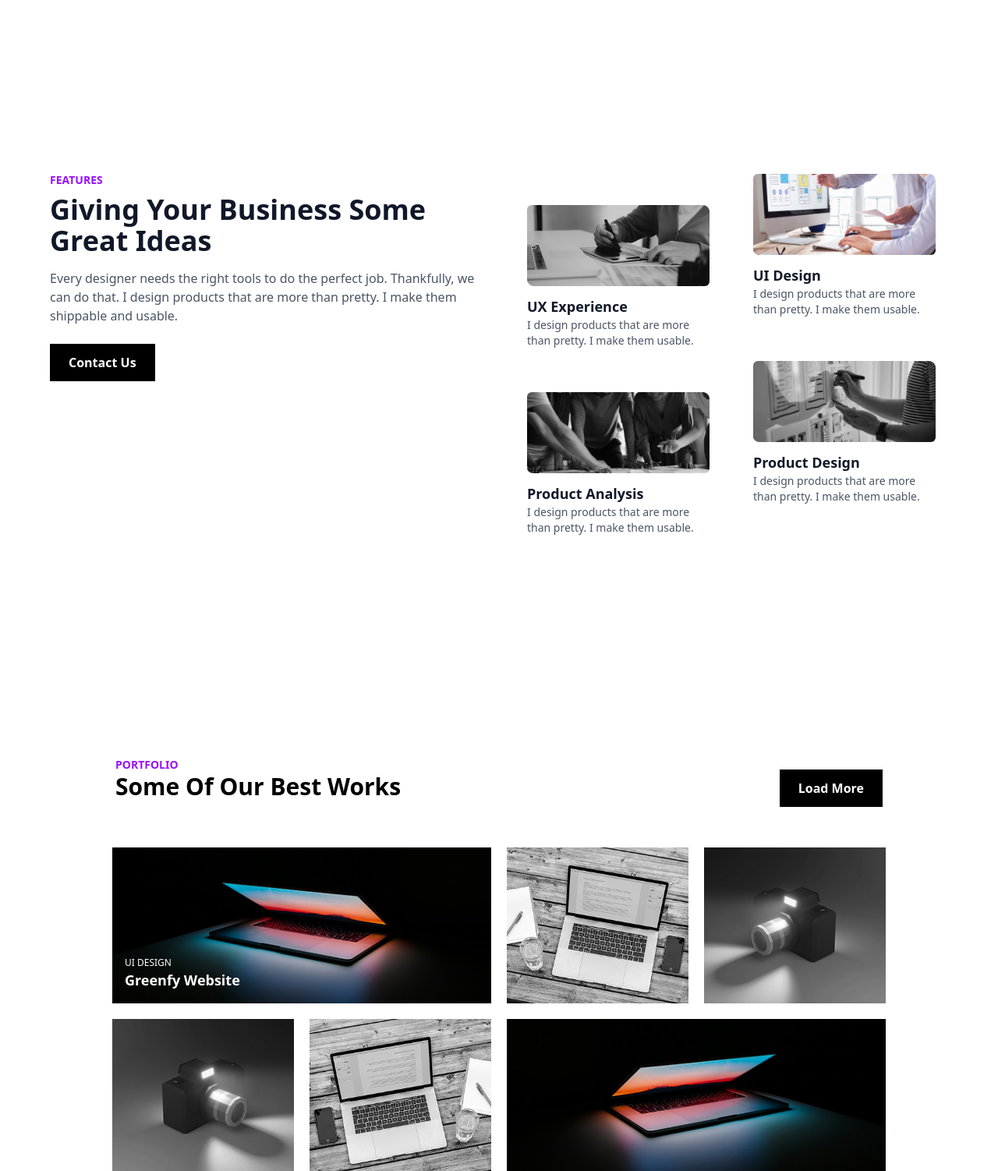
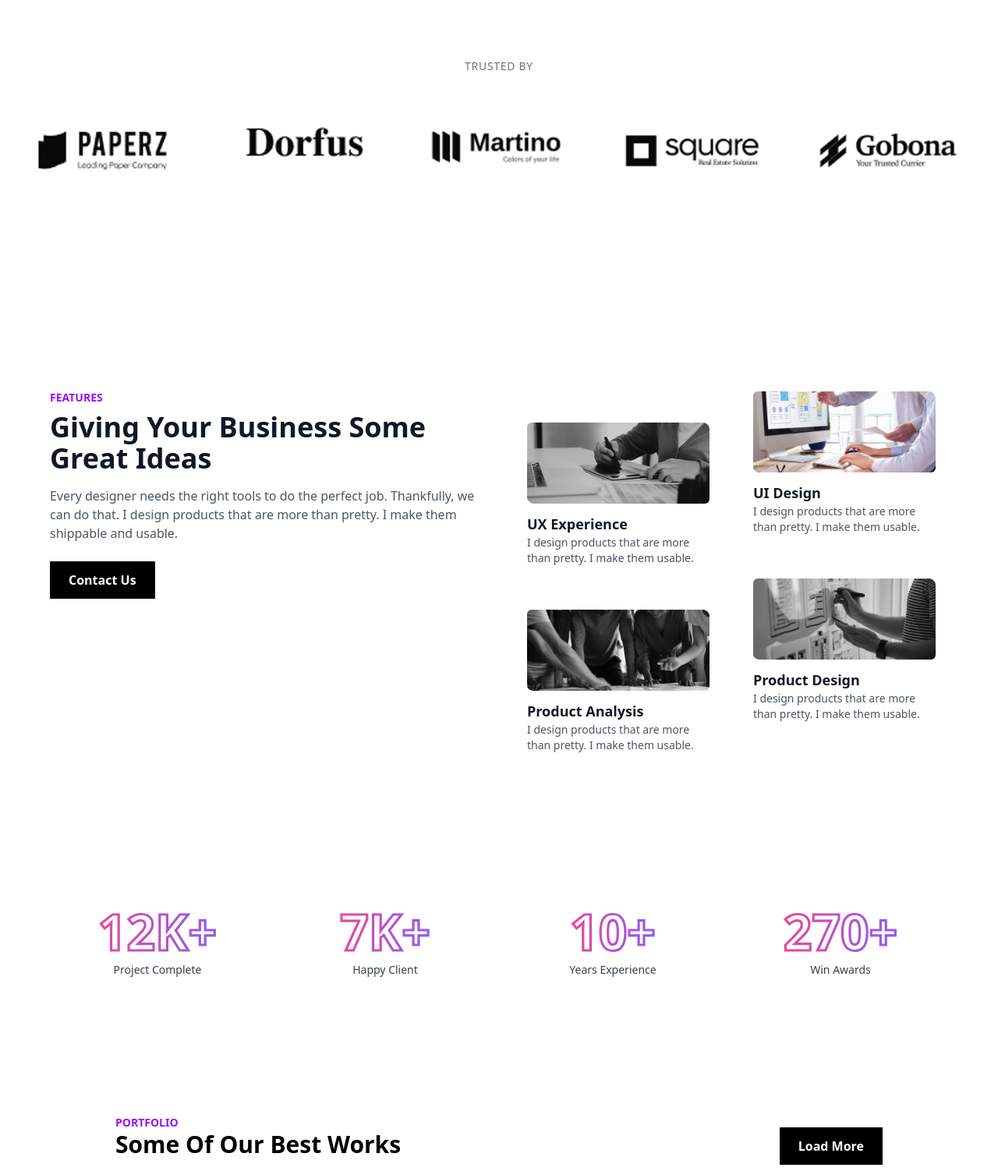
Before and after one commit to Bukari-Sule/Miami-Walker, a plain HTML site: page index.html in a window 1280 px wide. Shown: the part 960-2462 px from the top of the page at 78% size. Drawn offline with nearby package versions, Linux system fonts and the light colour scheme.

Commit message:
second commit

```diff
--- a/index.html
+++ b/index.html
@@ -75,13 +75,29 @@
     </section>
 
 </main>
-<!--
-<div class="relative size-">
-    <div class="relative inset-x-20 top-20 h-">
-        <img src="images/Group 33521.png" alt="">
+
+<section class="py-12 bg-white relative top-40">
+    <div class="max-w-7xl mx-auto px-4 sm:px-6 lg:px-8 text-center">
+      <h2 class="text-sm font-medium text-gray-500 uppercase tracking-wider mb-8">
+        Trusted By
+      </h2>
+      <div class="grid grid-cols-2 sm:grid-cols-3 md:grid-cols-4 lg:grid-cols-5 gap-8 items-center justify-center">
+
+        <img src="images/paperz.jpg" alt="Paperz Logo" class=" w-full grayscale hover:grayscale-0 transition duration-300" />
+
+        <img src="images/Dorfus.jpg" alt="Dorfus Logo" class="w-full mx-auto grayscale hover:grayscale-0 transition duration-300" />
+
+        <img src="images/Martino.jpg" alt="Martino Logo" class="w-full mx-auto grayscale hover:grayscale-0 transition duration-300" />
+
+        <img src="images/Square.jpg" alt="Square Logo" class="w-full mx-auto grayscale hover:grayscale-0 transition duration-300" />
+
+        <img src="images/Gabona.jpg" alt="Gobona Logo" class="w-full mx-auto grayscale hover:grayscale-0 transition duration-300" />
+      </div>
     </div>
-</div>
--->
+  </section>
+
+
+
 
 
 <section class="bg-white p-10">
@@ -132,6 +148,68 @@
         </div>
     </div>
 
+
+      <section class="bg-white py-12 relative top-120">
+        <div class="max-w-7xl mx-auto px-4 sm:px-6 lg:px-8">
+          <div class="grid grid-cols-2 md:grid-cols-4 gap-8 text-center">
+
+            <!-- 1 -->
+            <div>
+              <svg viewBox="0 0 100 40" class="w-full h-16 mx-auto">
+                <defs>
+                  <linearGradient id="grad1" x1="0%" y1="0%" x2="100%" y2="0%">
+                    <stop offset="0%" style="stop-color:#ec4899; stop-opacity:1" />
+                    <stop offset="100%" style="stop-color:#8b5cf6; stop-opacity:1" />
+                  </linearGradient>
+                </defs>
+                <text x="50%" y="50%" dominant-baseline="middle" text-anchor="middle"
+                      font-size="40" font-weight="700"
+                      fill="transparent" stroke="url(#grad1)" stroke-width="2">
+                  12K+
+                </text>
+              </svg>
+              <p class="text-sm text-gray-700">Project Complete</p>
+            </div>
+
+            <!-- 2 -->
+            <div>
+              <svg viewBox="0 0 100 40" class="w-full h-16 mx-auto">
+                <text x="50%" y="50%" dominant-baseline="middle" text-anchor="middle"
+                      font-size="40" font-weight="700"
+                      fill="transparent" stroke="url(#grad1)" stroke-width="2">
+                  7K+
+                </text>
+              </svg>
+              <p class="text-sm text-gray-700">Happy Client</p>
+            </div>
+
+            <!-- 3 -->
+            <div>
+              <svg viewBox="0 0 100 40" class="w-full h-16 mx-auto">
+                <text x="50%" y="50%" dominant-baseline="middle" text-anchor="middle"
+                      font-size="40" font-weight="700"
+                      fill="transparent" stroke="url(#grad1)" stroke-width="2">
+                  10+
+                </text>
+              </svg>
+              <p class="text-sm text-gray-700">Years Experience</p>
+            </div>
+
+            <!-- 4 -->
+            <div>
+              <svg viewBox="0 0 100 40" class="w-full h-16 mx-auto">
+                <text x="50%" y="50%" dominant-baseline="middle" text-anchor="middle"
+                      font-size="40" font-weight="700"
+                      fill="transparent" stroke="url(#grad1)" stroke-width="2">
+                  270+
+                </text>
+              </svg>
+              <p class="text-sm text-gray-700">Win Awards</p>
+            </div>
+
+          </div>
+        </div>
+      </section>
 
 
 
```
Also changed, not shown: images/Dorfus.jpg (added), images/Gabona.jpg (added), images/Martino.jpg (added), images/Square.jpg (added), images/paperz.jpg (added).
